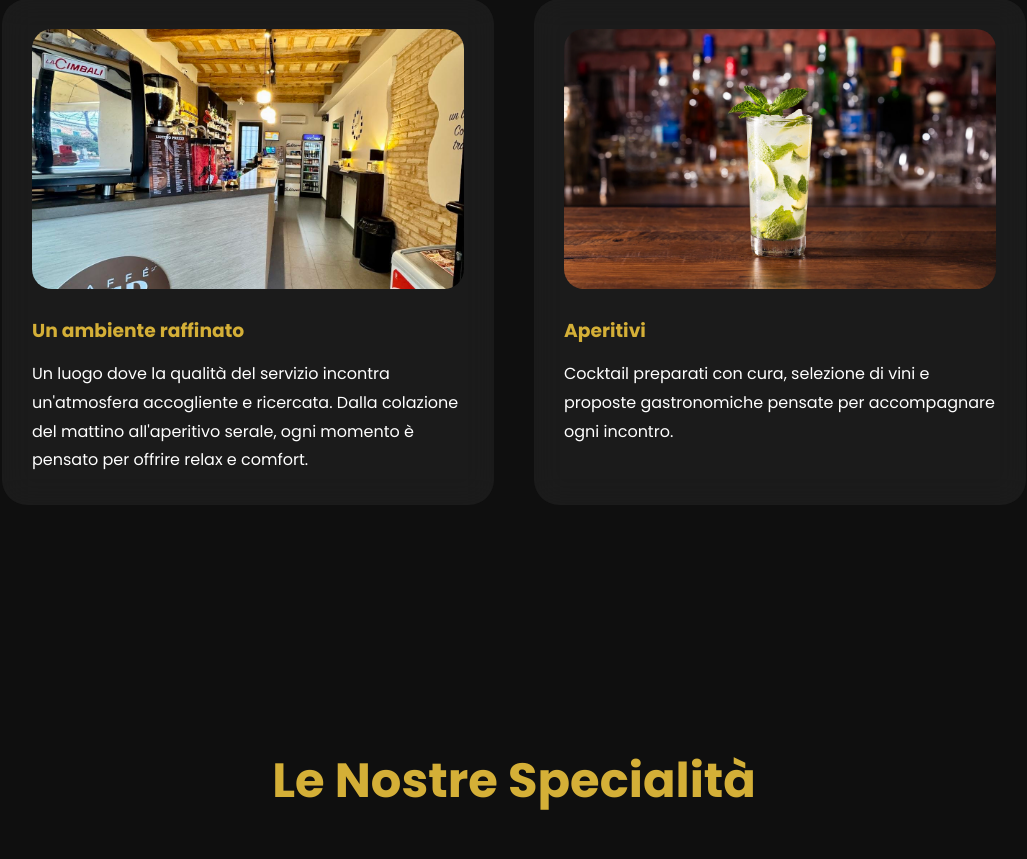
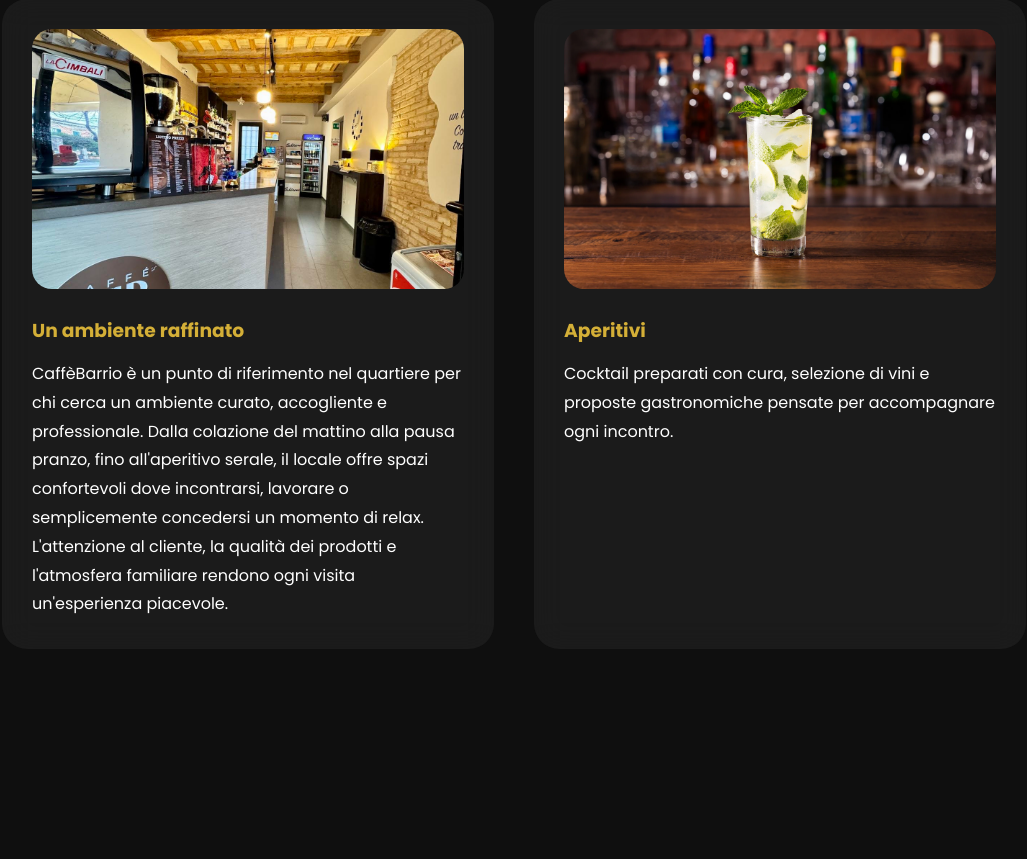
Before and after one commit to ProgrammerPCX/caff-barrio, a Flask app: page / in a window 1280 px wide. Shown: the part 1053-1912 px from the top of the page, without its empty margins (126-1153 px from the left). Run offline with Flask 3, Linux system fonts and the light colour scheme.

Commit message:
Update index.html

```diff
--- a/templates/index.html
+++ b/templates/index.html
@@ -33,11 +33,9 @@ Benvenuti da CaffèBarrio
 
 <p>
 
-Un luogo dove la qualità del servizio incontra
-un'atmosfera accogliente e ricercata.
-
-Dalla colazione del mattino all'aperitivo serale,
-ogni momento è pensato per offrire relax e comfort.
+CaffèBarrio è un punto di riferimento nel quartiere per chi cerca un ambiente curato, accogliente e professionale.
+Dalla colazione del mattino alla pausa pranzo, fino all'aperitivo serale, il locale offre spazi confortevoli dove incontrarsi, lavorare o semplicemente concedersi un momento di relax.
+L'attenzione al cliente, la qualità dei prodotti e l'atmosfera familiare rendono ogni visita un'esperienza piacevole.
 
 </p>
 
```
